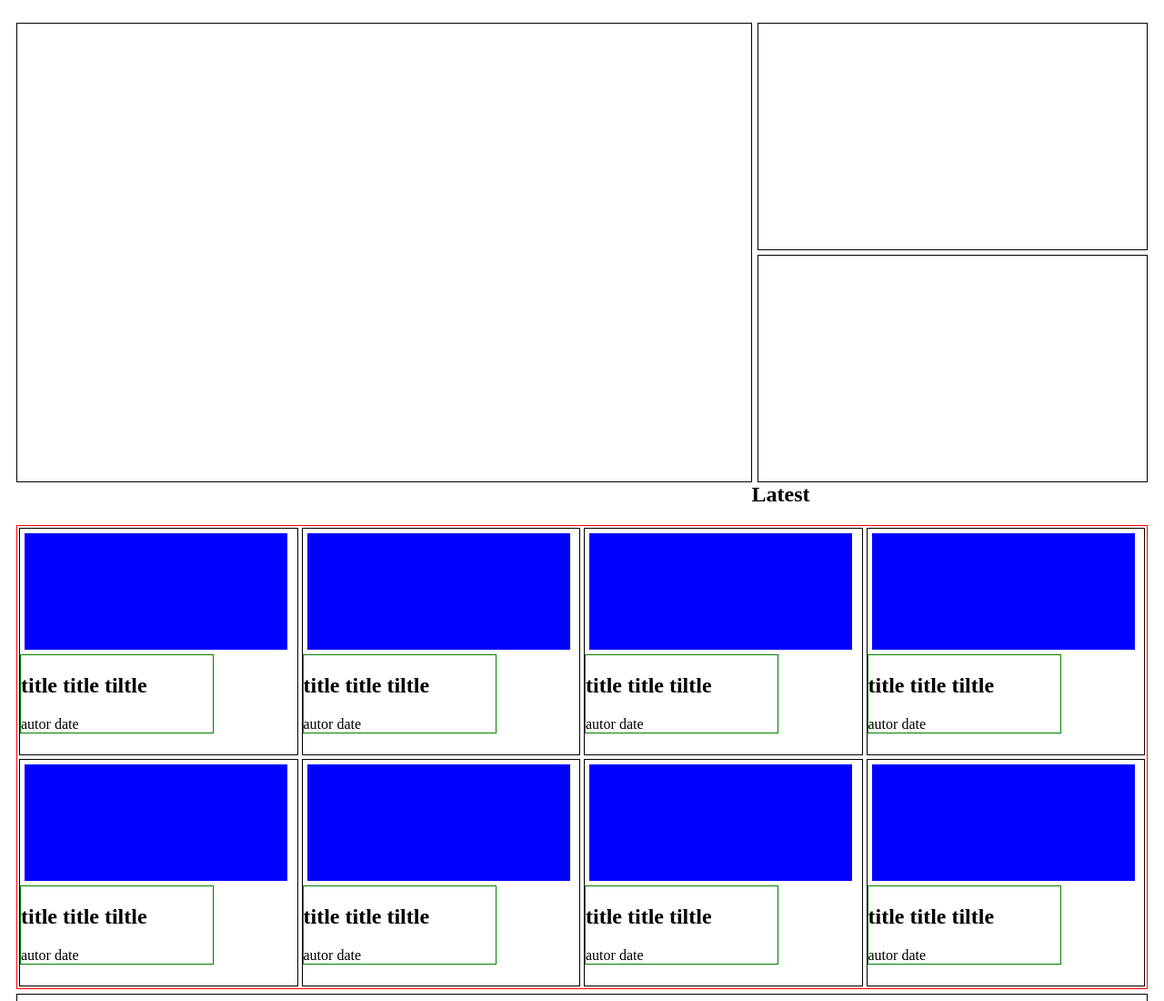
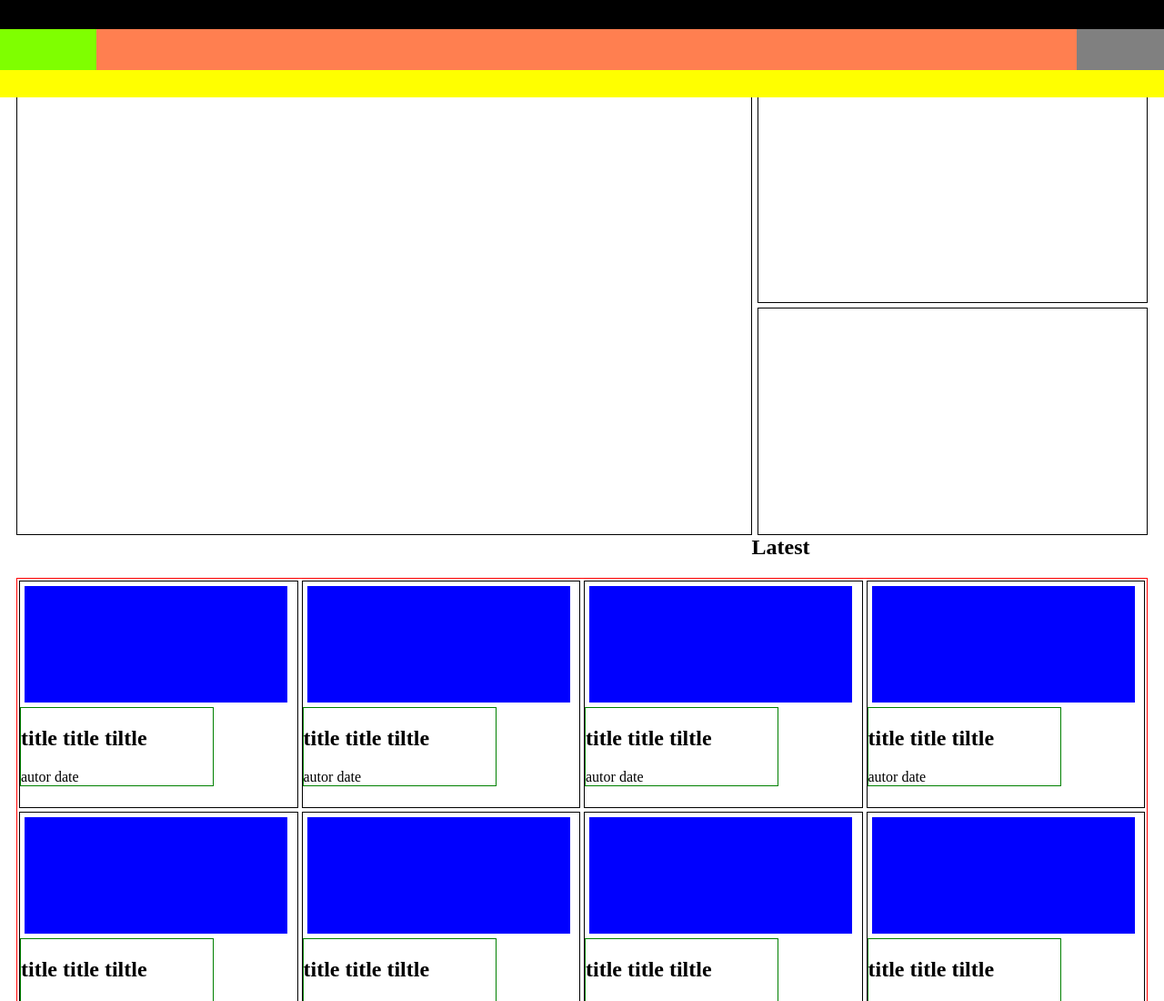
Before and after one commit to Salvador-ON/Responsive-Design, a plain HTML site: page index.html in a window 1280 px wide. Shown: the top 1100 px of the page at 91% size. Drawn offline with Linux system fonts and the light colour scheme.

Commit message:
add nav bar

```diff
--- a/index.html
+++ b/index.html
@@ -11,8 +11,12 @@
 
 <body>
   <nav class="nav-bar">
-    <div class="fix-menu"></div>
-    <div class="fix message"></div>
+    <div class="fix-menu-black"></div>
+    <div class="fix-menu-white">
+        <div class="logo-tnw"></div>
+        <div class="s-ui-buttons"></div>
+    </div>
+    <div class="fix-message-yellow"></div>
   </nav>
 
   <main>
--- a/style.css
+++ b/style.css
@@ -3,8 +3,51 @@ body {
   max-width: 719px;
 }
 
+/* #region nav-bar*/
+.nav-bar{
+  background-color: blue;
+  height: 50px;
+}
+
+
+.fix-menu-white{
+  background-color: coral;
+  height: 48px;
+  display: flex;
+  flex-flow: row;
+  justify-content: space-between;
+  position: fixed;
+  top: 0;
+  left: 0;
+  right: 0;
+}
+
+.logo-tnw{
+ width: 106px;
+ height: 48px;
+ background-color: chartreuse;
+}
+
+.s-ui-buttons{
+  width: 96px;
+  height: 48px;
+  background-color: grey;
+}
+
+.fix-message-yellow{
+  background-color: yellow;
+  height: 30px;
+  position: fixed;
+  top: 45px;
+  left: 0;
+  right: 0;
+}
+
+
+
+/* #endregion */
+
 /* #region section 1 */
-
 .section-1 {
   margin: 5px 10px;
 }
@@ -174,6 +217,26 @@ body {
     max-width: 1023px;
   }
 
+  /*nav-bar*/
+  .fix-menu-black {
+    background-color: black ;
+    height: 32px;
+    position: fixed;
+    top: 0;
+    left: 106px;
+    right: 0;
+  }
+
+  .fix-menu-white{
+    top: 32px;
+  }
+
+  .fix-message-yellow{
+    top: 77px;
+  }
+
+  /* #endregion */
+
   /* #region section 1 */
 
   .article-1 {
@@ -322,6 +385,26 @@ body {
     max-width: 1600px;
   }
 
+    /*nav-bar*/
+    .fix-menu-black {
+      background-color: black ;
+      height: 32px;
+      position: fixed;
+      top: 0;
+      left: 0;
+      right: 0;
+    }
+
+    .fix-menu-white{
+      top: 32px;
+    }
+
+    .fix-message-yellow{
+      top: 77px;
+    }
+
+    /* #endregion */
+
   /* #region section 1 */
 
   .article-1 {
```
